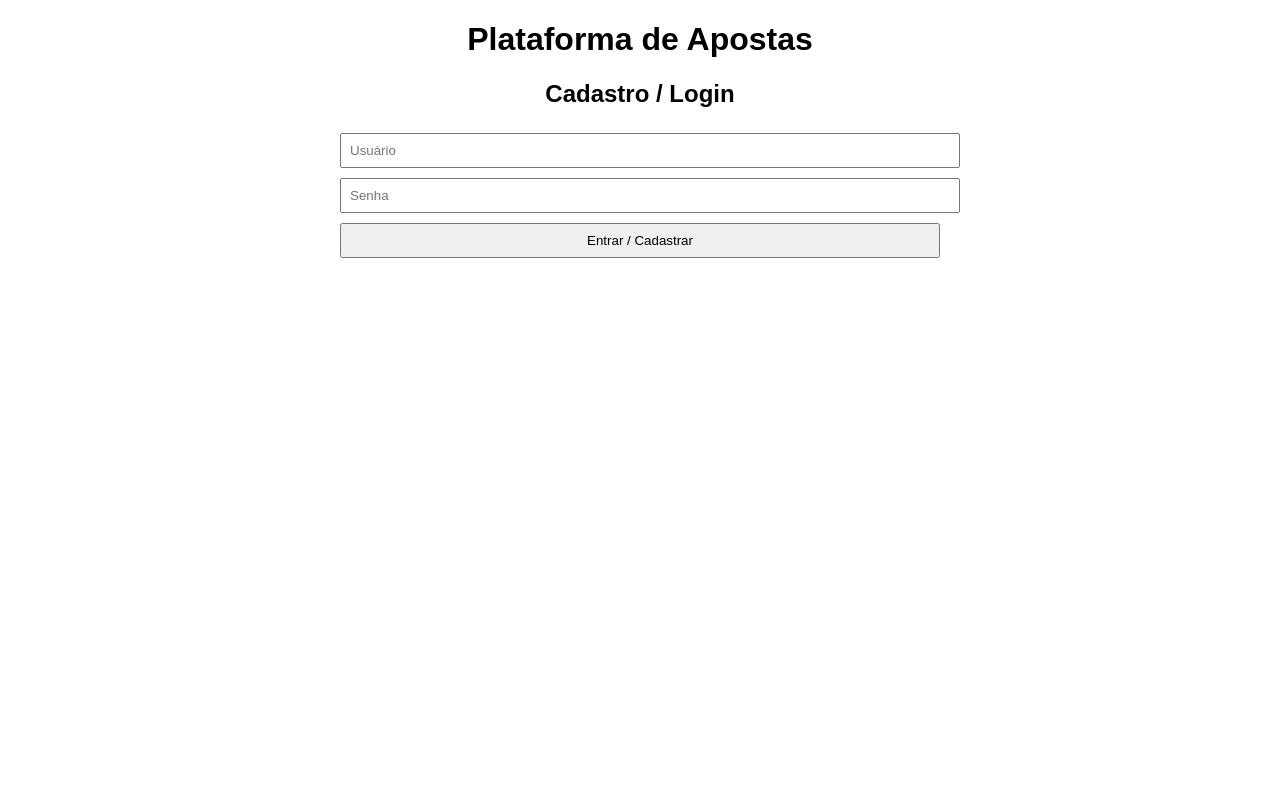
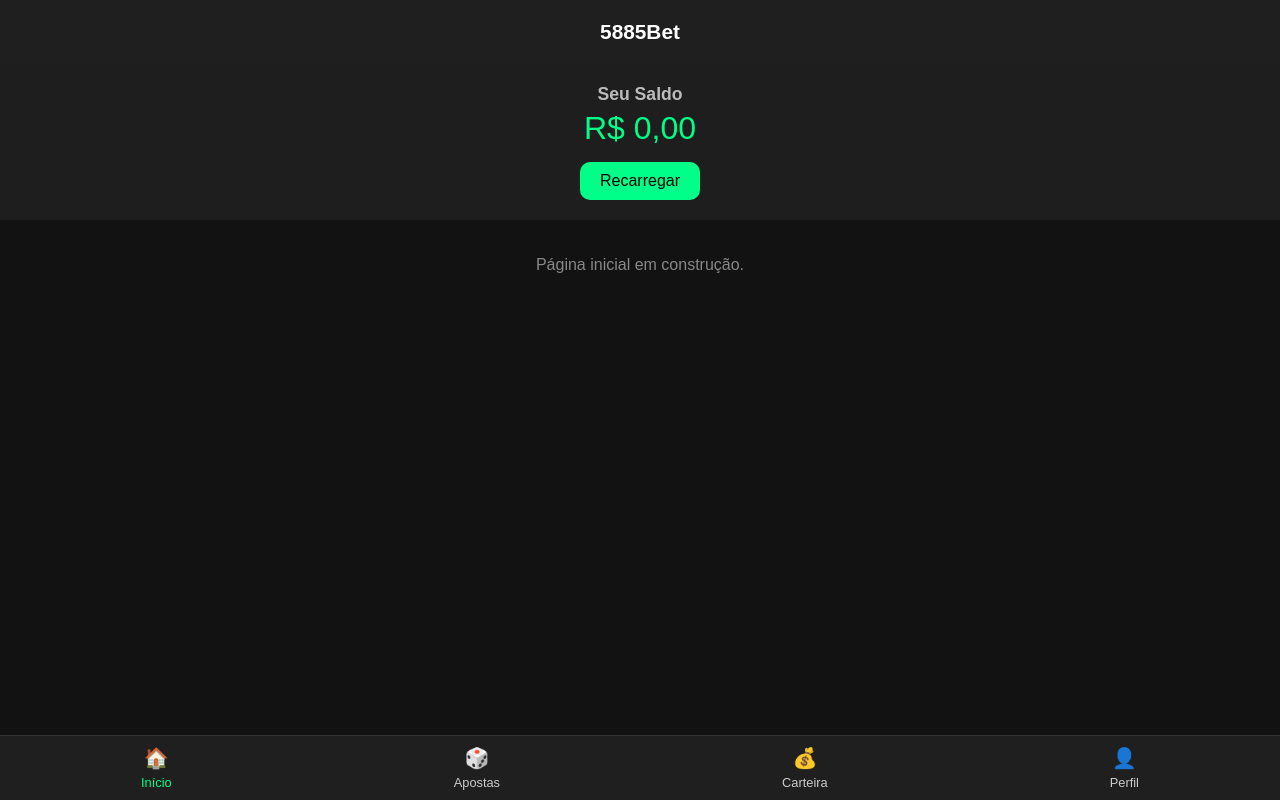
Before and after one commit to JACKSONrbb/5885bet, a plain HTML site: page index.html in a window 1280 px wide. Drawn offline with Linux system fonts and the light colour scheme.

Commit message:
Update index.html

```diff
--- a/index.html
+++ b/index.html
@@ -1,124 +1,109 @@
 <!DOCTYPE html>
 <html lang="pt-BR">
 <head>
-<meta charset="UTF-8" />
-<meta name="viewport" content="width=device-width, initial-scale=1" />
-<title>Plataforma de Apostas</title>
-<style>
-  body { font-family: Arial, sans-serif; max-width: 600px; margin: 20px auto; }
-  h1, h2 { text-align: center; }
-  .hidden { display: none; }
-  input, button { padding: 8px; margin: 5px 0; width: 100%; }
-  button { cursor: pointer; }
-  #painelUsuario { border: 1px solid #ccc; padding: 10px; margin-top: 10px; }
-</style>
+  <meta charset="UTF-8">
+  <meta name="viewport" content="width=device-width, initial-scale=1.0">
+  <title>5885Bet - Plataforma</title>
+  <style>
+    body {
+      margin: 0;
+      padding: 0;
+      font-family: sans-serif;
+      background-color: #121212;
+      color: white;
+    }
+    header {
+      padding: 20px;
+      text-align: center;
+      background-color: #1f1f1f;
+      font-size: 1.3rem;
+      font-weight: bold;
+    }
+    .saldo-area {
+      background-color: #1e1e1e;
+      padding: 20px;
+      text-align: center;
+    }
+    .saldo-area h2 {
+      margin: 0;
+      font-size: 1.1rem;
+      color: #bbb;
+    }
+    .saldo {
+      font-size: 2rem;
+      margin-top: 5px;
+      color: #00ff88;
+    }
+    .btn-recarregar {
+      margin-top: 15px;
+      background-color: #00ff88;
+      border: none;
+      padding: 10px 20px;
+      border-radius: 10px;
+      font-size: 1rem;
+      cursor: pointer;
+      color: #000;
+    }
+    .menu {
+      position: fixed;
+      bottom: 0;
+      width: 100%;
+      background-color: #1f1f1f;
+      display: flex;
+      justify-content: space-around;
+      padding: 10px 0;
+      border-top: 1px solid #333;
+    }
+    .menu-item {
+      text-align: center;
+      font-size: 0.8rem;
+      color: #ccc;
+    }
+    .menu-item.active {
+      color: #00ff88;
+    }
+    .icon {
+      font-size: 20px;
+      display: block;
+      margin-bottom: 5px;
+    }
+    .container {
+      padding-bottom: 80px;
+    }
+  </style>
 </head>
 <body>
+  <header>5885Bet</header>
 
-<h1>Plataforma de Apostas</h1>
+  <div class="saldo-area">
+    <h2>Seu Saldo</h2>
+    <div class="saldo">R$ 0,00</div>
+    <button class="btn-recarregar">Recarregar</button>
+  </div>
 
-<div id="cadastroLogin">
-  <h2>Cadastro / Login</h2>
-  <input type="text" id="usuario" placeholder="Usuário" />
-  <input type="password" id="senha" placeholder="Senha" />
-  <button onclick="login()">Entrar / Cadastrar</button>
-  <p id="msgLogin"></p>
-</div>
+  <div class="container">
+    <!-- Conteúdo da home, apostas e outros irá aqui -->
+    <p style="text-align:center; padding: 20px; color: #888;">Página inicial em construção.</p>
+  </div>
 
-<div id="painel" class="hidden">
-  <h2>Bem-vindo, <span id="nomeUsuario"></span></h2>
-  <div>Saldo: R$ <span id="saldoUsuario">0.00</span></div>
-
-  <h3>Gerar Link de Pagamento (em breve)</h3>
-  <input type="number" id="valorPagamento" placeholder="Valor para depósito" min="1" step="0.01" />
-  <button disabled>Gerar Link PIX (em breve)</button>
-
-  <h3>Apostar</h3>
-  <input type="number" id="valorAposta" placeholder="Valor da aposta" min="1" step="0.01" />
-  <button onclick="fazerAposta()">Fazer Aposta</button>
-  <p id="msgAposta"></p>
-
-  <button onclick="logout()">Sair</button>
-</div>
-
-<script>
-  // Simulação simples usando LocalStorage para usuários e saldo
-  function getUsers() {
-    const users = localStorage.getItem('users');
-    return users ? JSON.parse(users) : {};
-  }
-  function saveUsers(users) {
-    localStorage.setItem('users', JSON.stringify(users));
-  }
-
-  let currentUser = null;
-
-  function login() {
-    const usuario = document.getElementById('usuario').value.trim();
-    const senha = document.getElementById('senha').value.trim();
-    const msg = document.getElementById('msgLogin');
-    if (!usuario || !senha) {
-      msg.textContent = 'Informe usuário e senha.';
-      return;
-    }
-    let users = getUsers();
-    if (!users[usuario]) {
-      // Cadastra novo usuário com saldo zero
-      users[usuario] = { senha: senha, saldo: 0 };
-      msg.textContent = 'Usuário criado com saldo R$0,00.';
-    } else {
-      if (users[usuario].senha !== senha) {
-        msg.textContent = 'Senha incorreta.';
-        return;
-      }
-      msg.textContent = 'Login realizado.';
-    }
-    saveUsers(users);
-    currentUser = usuario;
-    mostrarPainel();
-  }
-
-  function mostrarPainel() {
-    document.getElementById('cadastroLogin').classList.add('hidden');
-    document.getElementById('painel').classList.remove('hidden');
-    document.getElementById('nomeUsuario').textContent = currentUser;
-    atualizarSaldo();
-  }
-
-  function atualizarSaldo() {
-    const users = getUsers();
-    const saldo = users[currentUser].saldo;
-    document.getElementById('saldoUsuario').textContent = saldo.toFixed(2);
-  }
-
-  function fazerAposta() {
-    const valor = parseFloat(document.getElementById('valorAposta').value);
-    const msg = document.getElementById('msgAposta');
-    if (isNaN(valor) || valor <= 0) {
-      msg.textContent = 'Informe um valor válido para apostar.';
-      return;
-    }
-    const users = getUsers();
-    if (users[currentUser].saldo < valor) {
-      msg.textContent = 'Saldo insuficiente.';
-      return;
-    }
-    users[currentUser].saldo -= valor;
-    saveUsers(users);
-    atualizarSaldo();
-    msg.textContent = `Você apostou R$${valor.toFixed(2)}. Resultado em breve.`;
-  }
-
-  function logout() {
-    currentUser = null;
-    document.getElementById('cadastroLogin').classList.remove('hidden');
-    document.getElementById('painel').classList.add('hidden');
-    document.getElementById('usuario').value = '';
-    document.getElementById('senha').value = '';
-    document.getElementById('msgLogin').textContent = '';
-    document.getElementById('msgAposta').textContent = '';
-  }
-</script>
+  <div class="menu">
+    <div class="menu-item active">
+      <span class="icon">🏠</span>
+      Início
+    </div>
+    <div class="menu-item">
+      <span class="icon">🎲</span>
+      Apostas
+    </div>
+    <div class="menu-item">
+      <span class="icon">💰</span>
+      Carteira
+    </div>
+    <div class="menu-item">
+      <span class="icon">👤</span>
+      Perfil
+    </div>
+  </div>
 
 </body>
 </html>
```
